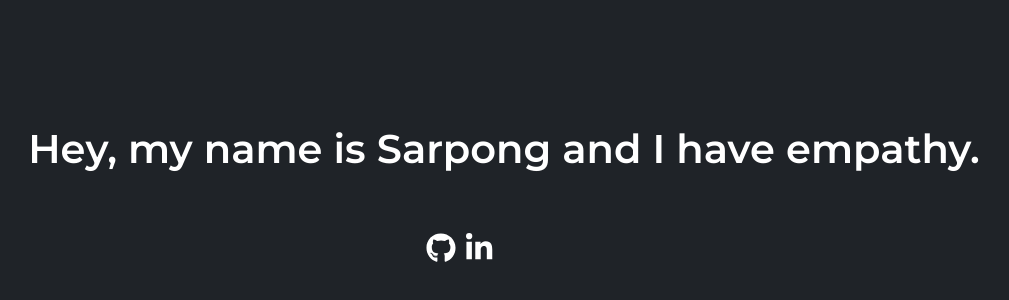
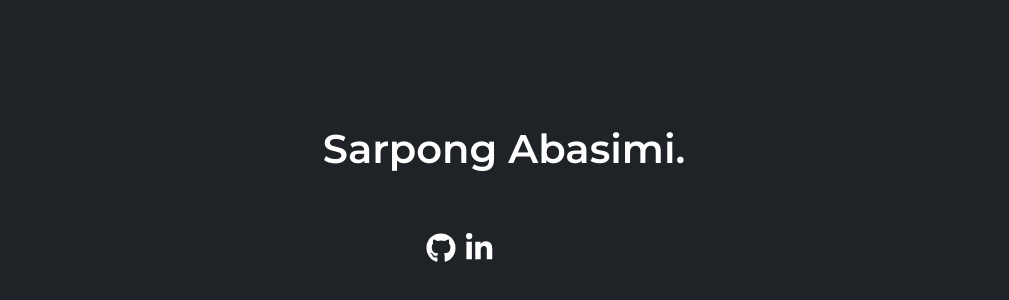
Before and after one commit to SarpongAbasimi/me, a React (Create React App) app: page / in a window 1280 px wide. Shown: the part 226-526 px from the top of the page, without its empty margins (186-1195 px from the left). Built offline with nearby package versions, Linux system fonts and the light colour scheme.

Commit message:
body component

```diff
--- a/src/components/body.js
+++ b/src/components/body.js
@@ -5,7 +5,7 @@ import './body.css';
 export const Body = (props)=> {
   return(
     <div className='body'>
-    <h1>Hey, my name is Sarpong and I have empathy.</h1>
+    <h1>Sarpong Abasimi.</h1>
     </div>
   );
 };
```
